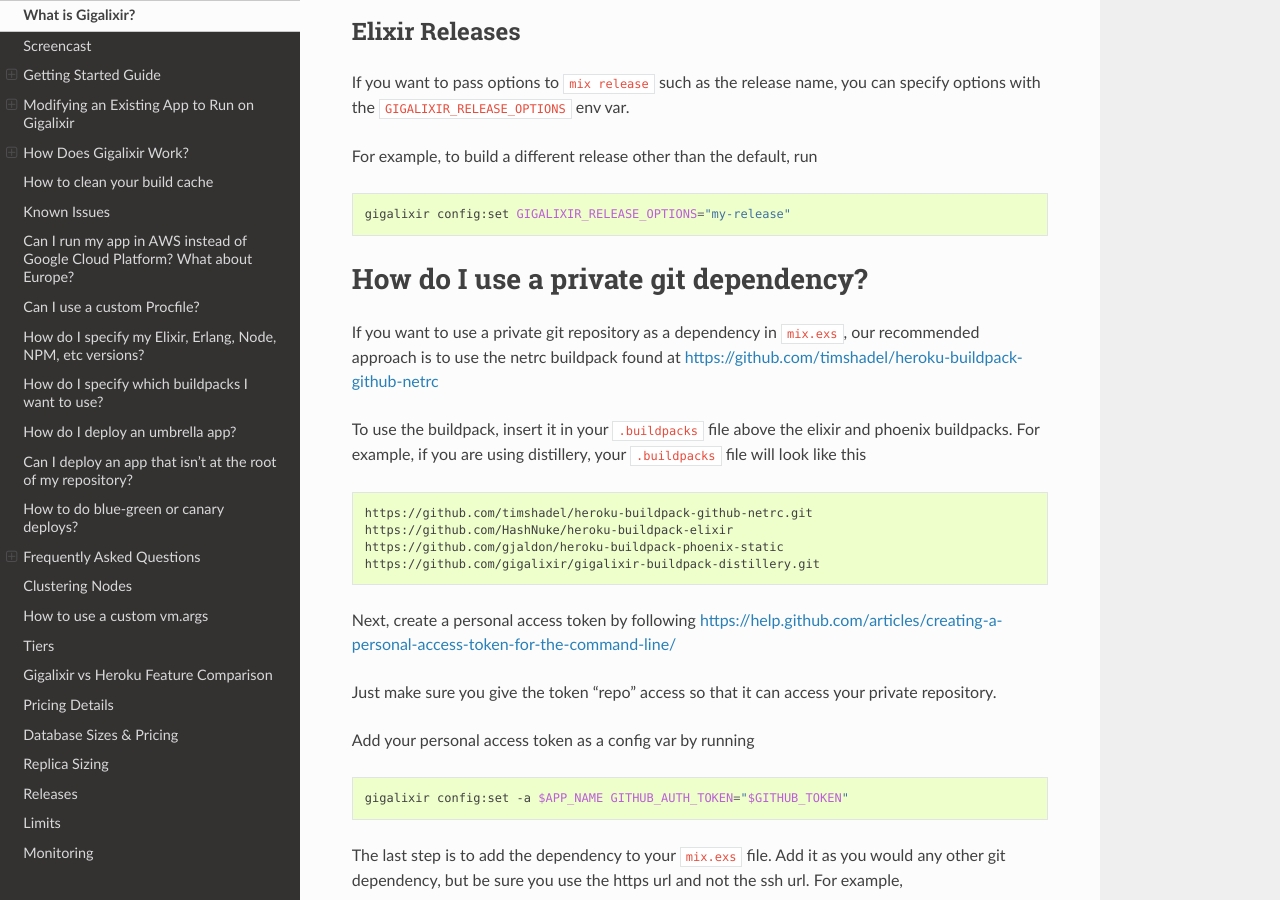
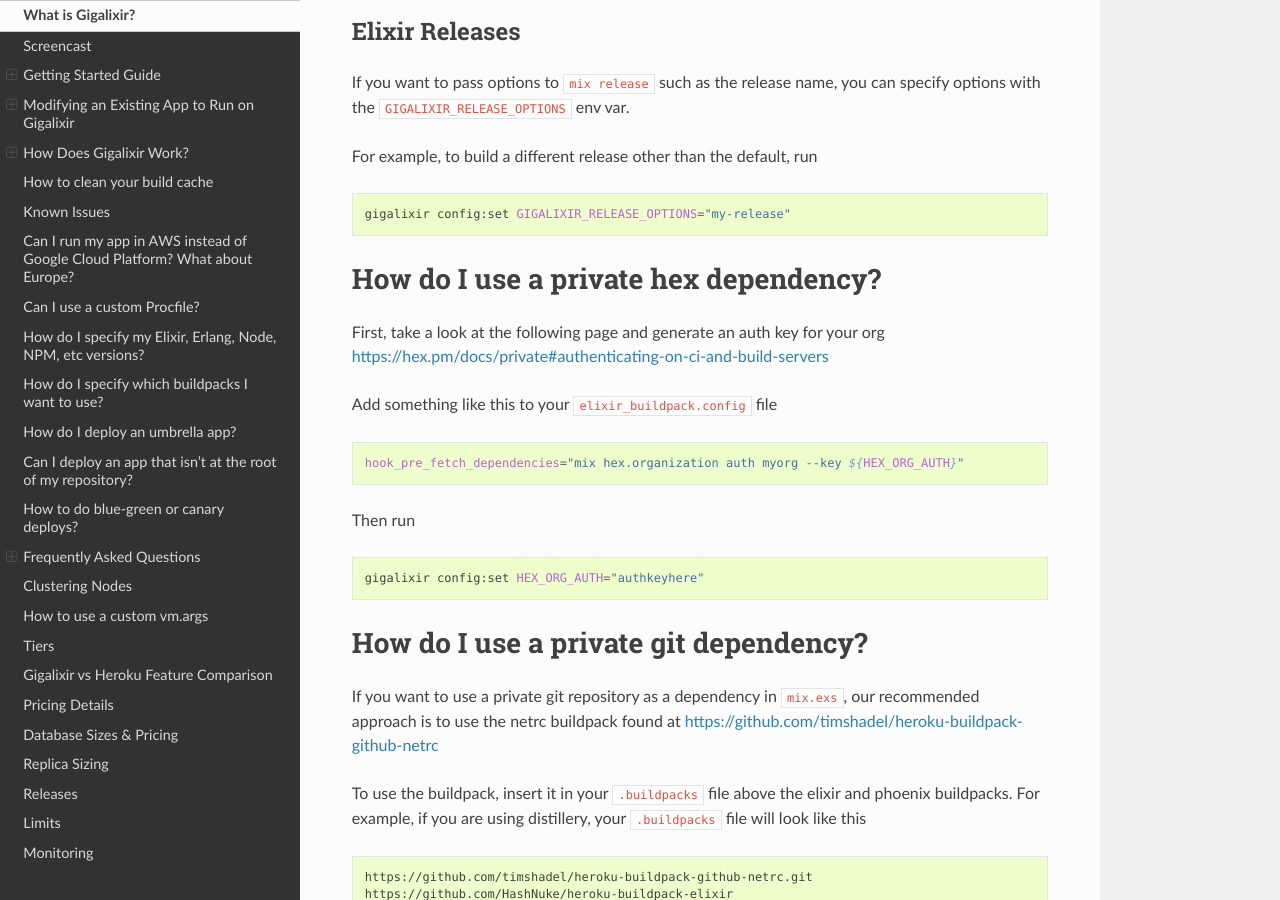
Before and after one commit to gigalixir/gigalixir-cli, a Sphinx documentation site: the page built from docs/source/main.rst, in a window 1280 px wide and 900 px high, scrolled down 66819 px. Built offline with Sphinx 7.4.7 and the Read the Docs theme 2.0.0, drawn with Linux system fonts in a browser that asks for light colours.

Commit message:
private hex dependencie docs

```diff
--- a/docs/source/main.rst
+++ b/docs/source/main.rst
@@ -2799,6 +2799,24 @@ For example, to build a different release other than the default, run
 
     gigalixir config:set GIGALIXIR_RELEASE_OPTIONS="my-release"
 
+How do I use a private hex dependency?
+======================================
+
+First, take a look at the following page and generate an auth key for your org
+https://hex.pm/docs/private#authenticating-on-ci-and-build-servers
+
+Add something like this to your :bash:`elixir_buildpack.config` file
+
+.. code-block:: bash
+
+    hook_pre_fetch_dependencies="mix hex.organization auth myorg --key ${HEX_ORG_AUTH}"
+
+Then run
+
+.. code-block:: bash
+
+    gigalixir config:set HEX_ORG_AUTH="authkeyhere"
+
 How do I use a private git dependency?
 ======================================
 
```
